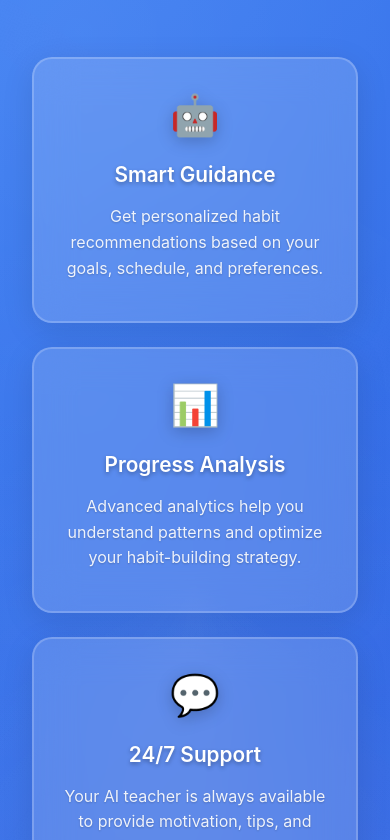
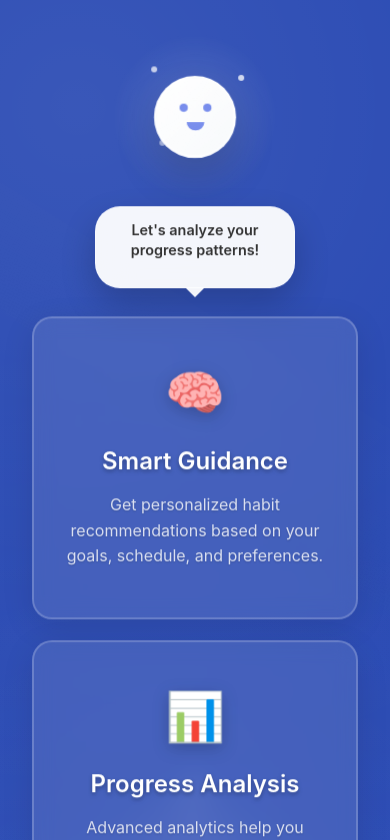
Before and after one commit to kartik480/HaBitTrackerWebIntro, a React (Create React App) app: page / in a window 390 px wide. Shown: the part 3180-4020 px from the top of the page. Built offline with nearby package versions, Linux system fonts and the light colour scheme; the HTML template or start-up script is replaced by a standard one.

Commit message:
changed smthing new

```diff
--- a/src/components/AITeacher.css
+++ b/src/components/AITeacher.css
@@ -1,6 +1,6 @@
 .ai-teacher {
   padding: 8rem 0;
-  background: linear-gradient(135deg, #3b82f6 0%, #1d4ed8 100%);
+  background: #1e40af;
   position: relative;
   overflow: hidden;
 }
@@ -13,9 +13,9 @@
   right: 0;
   bottom: 0;
   background:
-    radial-gradient(circle at 20% 20%, rgba(255, 255, 255, 0.1) 0%, transparent 50%),
-    radial-gradient(circle at 80% 80%, rgba(255, 255, 255, 0.1) 0%, transparent 50%),
-    radial-gradient(circle at 40% 60%, rgba(255, 255, 255, 0.05) 0%, transparent 50%);
+    radial-gradient(circle at 20% 20%, rgba(255, 255, 255, 0.12) 0%, transparent 50%),
+    radial-gradient(circle at 80% 80%, rgba(255, 255, 255, 0.08) 0%, transparent 50%),
+    radial-gradient(circle at 40% 60%, rgba(255, 255, 255, 0.06) 0%, transparent 50%);
   pointer-events: none;
 }
 
@@ -27,8 +27,8 @@
   width: 200%;
   height: 200%;
   background:
-    conic-gradient(from 0deg at 50% 50%, transparent 0deg, rgba(255, 255, 255, 0.03) 60deg, transparent 120deg),
-    conic-gradient(from 180deg at 30% 30%, transparent 0deg, rgba(255, 255, 255, 0.02) 90deg, transparent 180deg);
+    conic-gradient(from 0deg at 50% 50%, transparent 0deg, rgba(255, 255, 255, 0.05) 60deg, transparent 120deg),
+    conic-gradient(from 180deg at 30% 30%, transparent 0deg, rgba(255, 255, 255, 0.03) 90deg, transparent 180deg);
   animation: rotate 20s linear infinite;
   pointer-events: none;
 }
@@ -84,15 +84,181 @@
   margin-bottom: 4rem;
 }
 
-.ai-cards-container {
+.ai-interactive-section {
+  display: flex;
+  flex-direction: column;
+  align-items: center;
+  gap: 4rem;
+}
+
+.ai-avatar-container {
+  position: relative;
+  display: flex;
+  flex-direction: column;
+  align-items: center;
+  gap: 2rem;
+}
+
+.ai-avatar {
+  position: relative;
+  width: 200px;
+  height: 200px;
+  display: flex;
+  justify-content: center;
+  align-items: center;
+}
+
+.ai-face {
+  width: 120px;
+  height: 120px;
+  background: linear-gradient(135deg, #ffffff 0%, #f8fafc 100%);
+  border-radius: 50%;
+  position: relative;
+  display: flex;
+  flex-direction: column;
+  justify-content: center;
+  align-items: center;
+  box-shadow: 0 20px 40px rgba(0, 0, 0, 0.2);
+  animation: aiPulse 3s ease-in-out infinite;
+  border: 3px solid rgba(255, 255, 255, 0.3);
+}
+
+.ai-eyes {
+  display: flex;
+  gap: 20px;
+  margin-bottom: 10px;
+}
+
+.eye {
+  width: 12px;
+  height: 12px;
+  background: #667eea;
+  border-radius: 50%;
+  animation: blink 4s infinite;
+}
+
+.ai-mouth {
+  width: 20px;
+  height: 10px;
+  background: #667eea;
+  border-radius: 0 0 20px 20px;
+  animation: smile 2s ease-in-out infinite alternate;
+}
+
+.ai-glow {
+  position: absolute;
+  top: -20px;
+  left: -20px;
+  right: -20px;
+  bottom: -20px;
+  background: radial-gradient(circle, rgba(255, 255, 255, 0.3) 0%, transparent 70%);
+  border-radius: 50%;
+  animation: glow 2s ease-in-out infinite alternate;
+}
+
+.ai-particles {
+  position: absolute;
+  top: 0;
+  left: 0;
+  right: 0;
+  bottom: 0;
+  pointer-events: none;
+}
+
+.particle {
+  position: absolute;
+  width: 6px;
+  height: 6px;
+  background: rgba(255, 255, 255, 0.8);
+  border-radius: 50%;
+  animation: particleFloat 4s ease-in-out infinite;
+}
+
+.particle-1 {
+  top: 20%;
+  left: 10%;
+  animation-delay: 0s;
+}
+
+.particle-2 {
+  top: 30%;
+  right: 15%;
+  animation-delay: 1.5s;
+}
+
+.particle-3 {
+  bottom: 25%;
+  left: 20%;
+  animation-delay: 3s;
+}
+
+.ai-chat-bubble {
+  position: relative;
+  background: rgba(255, 255, 255, 0.95);
+  backdrop-filter: blur(20px);
+  border-radius: 25px;
+  padding: 1.5rem 2rem;
+  box-shadow: 0 15px 35px rgba(0, 0, 0, 0.2);
+  border: 1px solid rgba(255, 255, 255, 0.3);
+  max-width: 300px;
+  animation: chatBounce 3s ease-in-out infinite;
+}
+
+.ai-chat-bubble::before {
+  content: '';
+  position: absolute;
+  bottom: -10px;
+  left: 50%;
+  transform: translateX(-50%);
+  width: 0;
+  height: 0;
+  border-left: 10px solid transparent;
+  border-right: 10px solid transparent;
+  border-top: 10px solid rgba(255, 255, 255, 0.95);
+}
+
+.chat-message {
+  font-weight: 600;
+  color: #333;
+  font-size: 1rem;
+  line-height: 1.4;
+  margin-bottom: 0.5rem;
+  text-align: center;
+}
+
+.chat-typing {
+  display: flex;
+  gap: 3px;
+  justify-content: center;
+  opacity: 0;
+  transition: opacity 0.3s ease;
+}
+
+.chat-typing.typing {
+  opacity: 1;
+}
+
+.chat-typing span {
+  width: 6px;
+  height: 6px;
+  background: #667eea;
+  border-radius: 50%;
+  animation: typing 1.5s ease-in-out infinite;
+}
+
+.chat-typing span:nth-child(2) { animation-delay: 0.2s; }
+.chat-typing span:nth-child(3) { animation-delay: 0.4s; }
+
+.ai-features-grid {
   display: grid;
   grid-template-columns: repeat(auto-fit, minmax(300px, 1fr));
   gap: 2rem;
   max-width: 1000px;
-  margin: 0 auto;
+  width: 100%;
 }
 
-.ai-card {
+.feature-card {
+  position: relative;
   background: rgba(255, 255, 255, 0.15);
   backdrop-filter: blur(20px);
   border: 2px solid rgba(255, 255, 255, 0.2);
@@ -101,12 +267,28 @@
   text-align: center;
   transition: all 0.3s ease;
   box-shadow: 0 8px 32px rgba(0, 0, 0, 0.1);
+  animation: featureFloat 4s ease-in-out infinite;
 }
 
-.ai-card:hover {
-  transform: translateY(-5px);
-  box-shadow: 0 20px 40px rgba(0, 0, 0, 0.15);
+.feature-card:hover {
+  transform: translateY(-10px) scale(1.02);
+  box-shadow: 0 20px 40px rgba(0, 0, 0, 0.2);
   background: rgba(255, 255, 255, 0.2);
+}
+
+.feature-1 { animation-delay: 0s; }
+.feature-2 { animation-delay: 1s; }
+.feature-3 { animation-delay: 2s; }
+
+.feature-pulse {
+  position: absolute;
+  top: -5px;
+  left: -5px;
+  right: -5px;
+  bottom: -5px;
+  border: 2px solid rgba(255, 255, 255, 0.3);
+  border-radius: 25px;
+  animation: pulse 2s ease-in-out infinite;
 }
 
 .ai-benefits {
@@ -155,14 +337,14 @@
 
 
 
-.ai-icon {
+.feature-icon {
   font-size: 3rem;
   margin-bottom: 1rem;
   display: block;
   filter: drop-shadow(0 4px 8px rgba(0, 0, 0, 0.2));
 }
 
-.ai-card h3 {
+.feature-card h3 {
   font-size: 1.5rem;
   font-weight: 600;
   color: #ffffff;
@@ -170,7 +352,7 @@
   text-shadow: 0 2px 4px rgba(0, 0, 0, 0.3);
 }
 
-.ai-card p {
+.feature-card p {
   color: rgba(255, 255, 255, 0.9);
   line-height: 1.6;
   font-size: 1rem;
@@ -178,21 +360,104 @@
   text-shadow: 0 1px 2px rgba(0, 0, 0, 0.2);
 }
 
-/* Animation for cards */
-.ai-card {
-  opacity: 0;
-  transform: translateY(30px);
-  animation: fadeInUp 0.6s ease forwards;
+@keyframes aiPulse {
+  0%, 100% {
+    transform: scale(1);
+  }
+  50% {
+    transform: scale(1.05);
+  }
 }
 
-.ai-card:nth-child(1) { animation-delay: 0.1s; }
-.ai-card:nth-child(2) { animation-delay: 0.2s; }
-.ai-card:nth-child(3) { animation-delay: 0.3s; }
+@keyframes blink {
+  0%, 90%, 100% {
+    transform: scaleY(1);
+  }
+  95% {
+    transform: scaleY(0.1);
+  }
+}
 
-@keyframes fadeInUp {
-  to {
+@keyframes smile {
+  0% {
+    transform: scaleX(1);
+  }
+  100% {
+    transform: scaleX(1.2);
+  }
+}
+
+@keyframes glow {
+  0% {
+    opacity: 0.3;
+    transform: scale(1);
+  }
+  100% {
+    opacity: 0.6;
+    transform: scale(1.1);
+  }
+}
+
+@keyframes particleFloat {
+  0%, 100% {
+    transform: translateY(0px) translateX(0px);
+    opacity: 0.6;
+  }
+  25% {
+    transform: translateY(-20px) translateX(10px);
     opacity: 1;
-    transform: translateY(0);
+  }
+  50% {
+    transform: translateY(-10px) translateX(-5px);
+    opacity: 0.8;
+  }
+  75% {
+    transform: translateY(-15px) translateX(5px);
+    opacity: 0.9;
+  }
+}
+
+@keyframes chatBounce {
+  0%, 100% {
+    transform: translateY(0px);
+  }
+  50% {
+    transform: translateY(-5px);
+  }
+}
+
+@keyframes typing {
+  0%, 60%, 100% {
+    transform: translateY(0px);
+    opacity: 0.4;
+  }
+  30% {
+    transform: translateY(-10px);
+    opacity: 1;
+  }
+}
+
+@keyframes featureFloat {
+  0%, 100% {
+    transform: translateY(0px);
+  }
+  50% {
+    transform: translateY(-10px);
+  }
+}
+
+@keyframes pulse {
+  0% {
+    opacity: 0.3;
+    transform: scale(1);
+  }
+  50% {
+    opacity: 0.8;
+    transform: scale(1.05);
+  }
+  100% {
+    opacity: 0.3;
+    transform: scale(1);
   }
 }
 
@@ -215,22 +480,41 @@
     padding: 0 1rem;
   }
 
-  .ai-cards-container {
+  .ai-interactive-section {
+    gap: 3rem;
+  }
+
+  .ai-avatar {
+    width: 150px;
+    height: 150px;
+  }
+
+  .ai-face {
+    width: 100px;
+    height: 100px;
+  }
+
+  .ai-features-grid {
     grid-template-columns: 1fr;
     gap: 1.5rem;
     padding: 0 1rem;
   }
 
-  .ai-card {
+  .feature-card {
     padding: 1.5rem;
   }
 
-  .ai-icon {
+  .feature-icon {
     font-size: 2.5rem;
   }
 
-  .ai-card h3 {
+  .feature-card h3 {
     font-size: 1.3rem;
+  }
+
+  .ai-chat-bubble {
+    max-width: 250px;
+    padding: 1rem 1.5rem;
   }
 
   .ai-benefits {
@@ -256,6 +540,43 @@
     font-size: 1rem;
   }
 
+  .ai-interactive-section {
+    gap: 2rem;
+  }
+
+  .ai-avatar {
+    width: 120px;
+    height: 120px;
+  }
+
+  .ai-face {
+    width: 80px;
+    height: 80px;
+  }
+
+  .eye {
+    width: 8px;
+    height: 8px;
+  }
+
+  .ai-eyes {
+    gap: 15px;
+  }
+
+  .ai-mouth {
+    width: 15px;
+    height: 8px;
+  }
+
+  .ai-chat-bubble {
+    max-width: 200px;
+    padding: 0.8rem 1rem;
+  }
+
+  .chat-message {
+    font-size: 0.9rem;
+  }
+
   .ai-benefits {
     padding: 1rem;
     margin: 0 0.5rem;
@@ -270,19 +591,19 @@
     font-size: 1rem;
   }
 
-  .ai-teacher-card {
+  .feature-card {
     padding: 1.5rem;
   }
 
-  .ai-icon {
+  .feature-icon {
     font-size: 2.5rem;
   }
 
-  .ai-teacher-card h3 {
+  .feature-card h3 {
     font-size: 1.3rem;
   }
 
-  .ai-teacher-card p {
+  .feature-card p {
     font-size: 1rem;
   }
 }
--- a/src/components/AITeacher.js
+++ b/src/components/AITeacher.js
@@ -1,7 +1,29 @@
-import React from 'react';
+import React, { useState, useEffect } from 'react';
 import './AITeacher.css';
 
 const AITeacher = () => {
+  const [currentMessage, setCurrentMessage] = useState(0);
+  const [isTyping, setIsTyping] = useState(false);
+
+  const messages = [
+    "Ready to build amazing habits together?",
+    "Let's analyze your progress patterns!",
+    "I'm here to guide you 24/7!",
+    "Your success is my mission!"
+  ];
+
+  useEffect(() => {
+    const interval = setInterval(() => {
+      setIsTyping(true);
+      setTimeout(() => {
+        setCurrentMessage((prev) => (prev + 1) % messages.length);
+        setIsTyping(false);
+      }, 1000);
+    }, 4000);
+
+    return () => clearInterval(interval);
+  }, []);
+
   return (
     <section id="ai-teacher" className="ai-teacher">
       <div className="container">
@@ -14,23 +36,57 @@ const AITeacher = () => {
         </div>
 
         <div className="ai-teacher-content">
-          <div className="ai-cards-container">
-            <div className="ai-card">
-              <div className="ai-icon">🤖</div>
+          <div className="ai-interactive-section">
+            <div className="ai-avatar-container">
+              <div className="ai-avatar">
+                <div className="ai-face">
+                  <div className="ai-eyes">
+                    <div className="eye left-eye"></div>
+                    <div className="eye right-eye"></div>
+                  </div>
+                  <div className="ai-mouth"></div>
+                </div>
+                <div className="ai-glow"></div>
+                <div className="ai-particles">
+                  <div className="particle particle-1"></div>
+                  <div className="particle particle-2"></div>
+                  <div className="particle particle-3"></div>
+                </div>
+              </div>
+
+              <div className="ai-chat-bubble">
+                <div className="chat-message">
+                  {messages[currentMessage]}
+                </div>
+                <div className={`chat-typing ${isTyping ? 'typing' : ''}`}>
+                  <span></span>
+                  <span></span>
+                  <span></span>
+                </div>
+              </div>
+            </div>
+
+            <div className="ai-features-grid">
+              <div className="feature-card feature-1">
+                <div className="feature-icon">🧠</div>
                 <h3>Smart Guidance</h3>
                 <p>Get personalized habit recommendations based on your goals, schedule, and preferences.</p>
+                <div className="feature-pulse"></div>
               </div>
 
-            <div className="ai-card">
-              <div className="ai-icon">📊</div>
+              <div className="feature-card feature-2">
+                <div className="feature-icon">📊</div>
                 <h3>Progress Analysis</h3>
                 <p>Advanced analytics help you understand patterns and optimize your habit-building strategy.</p>
+                <div className="feature-pulse"></div>
               </div>
 
-            <div className="ai-card">
-              <div className="ai-icon">💬</div>
+              <div className="feature-card feature-3">
+                <div className="feature-icon">💬</div>
                 <h3>24/7 Support</h3>
                 <p>Your AI teacher is always available to provide motivation, tips, and encouragement.</p>
+                <div className="feature-pulse"></div>
+              </div>
             </div>
           </div>
         </div>
```
Lines whose indentation alone changed are shown as unchanged.
